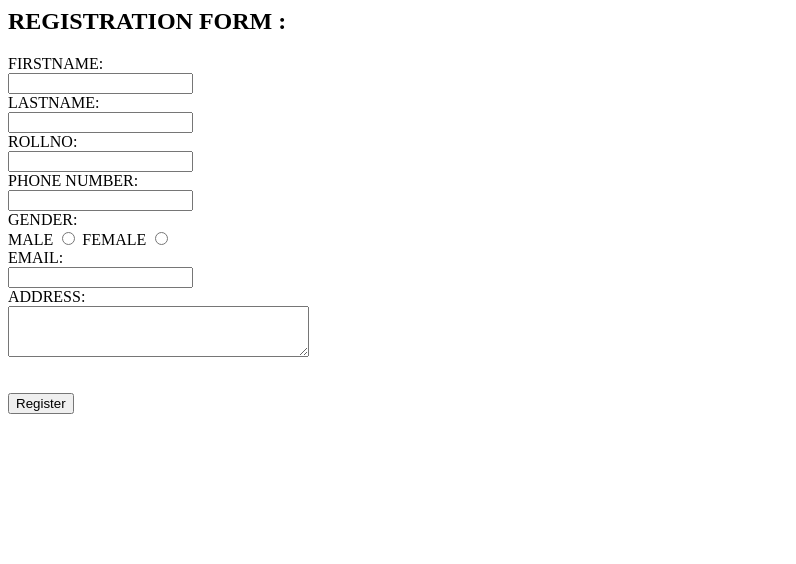
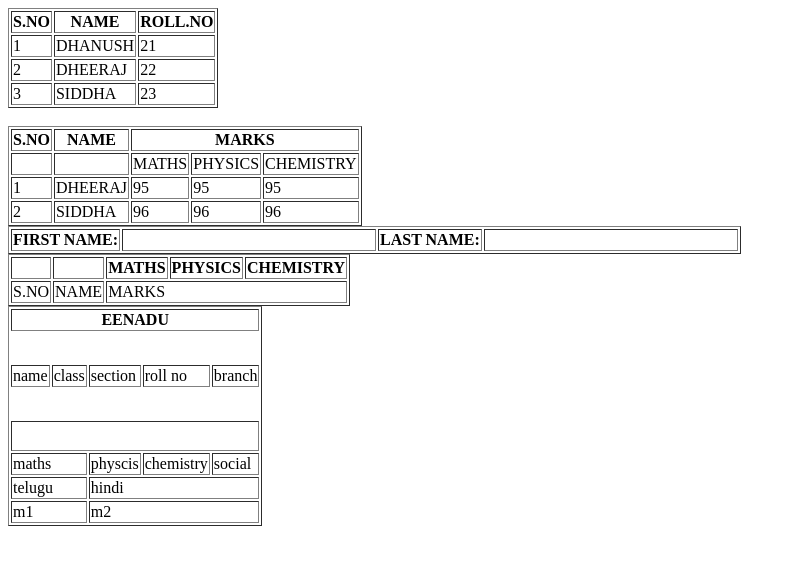
Before and after one commit to dhanu1437/registration-form, a plain HTML site: page index.html in a window 1280 px wide. Shown: the whole page, without its empty margins (0-796 px from the left). Drawn offline with Linux system fonts and the light colour scheme.

Commit message:
Add files via upload

```diff
--- a/index.html
+++ b/index.html
@@ -1,21 +1,112 @@
-<title>REGISTRATION FORM</title>
-<h2>REGISTRATION FORM :</h2>
-<form action="/submit" method="post">
-  <label for="firstname">FIRSTNAME:</label><BR>
-  <input type="text" id="firstname"><br>
-    <label for="lastname">LASTNAME:</label><BR>
-  <input type="text" id="lastname"><br>
-    <label for="rollno">ROLLNO:</label><BR>
-  <input type="text" id="rollno"><br>
-    <label for="phoneno">PHONE NUMBER:</label><BR>
-  <input type="text" id="phoneno"><br>
-     <label for="gender">GENDER:</label><BR>
-      <label for="male">MALE</label>
-  <input type="radio" id="male" name="gender" value="male">
-  <label for="female">FEMALE</label>
-  <input type="radio" id="female" name="gender" value="female"><br>
-   <label for="email">EMAIL:</label><BR>
-    <input type="email" id="email"><br>
-    <label for="address">ADDRESS:</label><br>
-    <textarea id="address" rows="3" cols="35"></textarea><br><br><br>
-    <input type="submit" value="Register">
+<table border ="1">
+  <tr>
+    <th>S.NO</th>
+    <th>NAME</th>
+    <th>ROLL.NO</th>
+ </tr>
+ <tr>
+  <td>1</td>
+   <td>DHANUSH</td>
+    <td>21</td>
+ </tr>
+ <tr>
+  <td>2</td>
+   <td>DHEERAJ</td>
+    <td>22</td>
+    <tr>
+  <td>3</td>
+   <td>SIDDHA</td>
+    <td>23</td>
+ </tr>
+ </tr>
+</table><br>
+
+
+
+<table border ="1">
+  <tr>
+    <th>S.NO</th>
+    <th>NAME</th>
+    <th colspan="3">MARKS</th>
+   </tr>
+ <tr>
+  <td></td>
+  <td></td>
+  <td>MATHS</td>
+  <td>PHYSICS</td>
+  <td>CHEMISTRY</td>
+ </tr>
+ <tr>
+  <td>1</td>
+   <td>DHEERAJ</td>
+    <td>95</td>
+    <td>95</td>
+    <td>95</td>
+    <tr>
+  <td>2</td>
+   <td>SIDDHA</td>
+    <td>96</td>
+     <td>96</td>
+      <td>96</td>
+ </tr>
+ </tr>
+
+
+
+ <table border="1">
+  <tr>
+    <th>FIRST NAME:</th>
+    <th width="250px"></th>
+     <th>LAST NAME:</th>
+    <th width="250px"></th>
+  </tr>
+ </table>
+
+ <table border ="1">
+
+ <tr>
+  <th></th>
+  <th></th>
+  <th>MATHS</th>
+  <th>PHYSICS</th>
+  <th>CHEMISTRY</th>
+ </tr>
+   <tr>
+    <td>S.NO</td>
+    <td>NAME</td>
+    <td colspan="3">MARKS</td>
+   </tr>
+   <table border="1">
+    <tr>
+      <th colspan="5">EENADU</th>
+    </tr>
+    <tr height="30px">
+
+    </tr>
+    <tr>
+      <td>name</td>
+       <td>class</td>
+        <td>section</td>
+         <td>roll no</td>
+          <td>branch</td>
+    </tr>
+    <tr height="30px"></tr>
+    <tr>
+    <th colspan="5" height="30px"></th>
+    </tr>
+    <tr>
+      <td colspan="2">maths</td>
+       <td>physcis</td>
+        <td>chemistry</td>
+         <td>social</td>
+    </tr>
+    <tr>
+      <td colspan="2">telugu</td>
+       <td colspan="3">hindi</td>
+    </tr>
+      <tr>
+      <td colspan="2">m1</td>
+       <td colspan="3">m2</td>
+    </tr>
+
+   </table>
```
